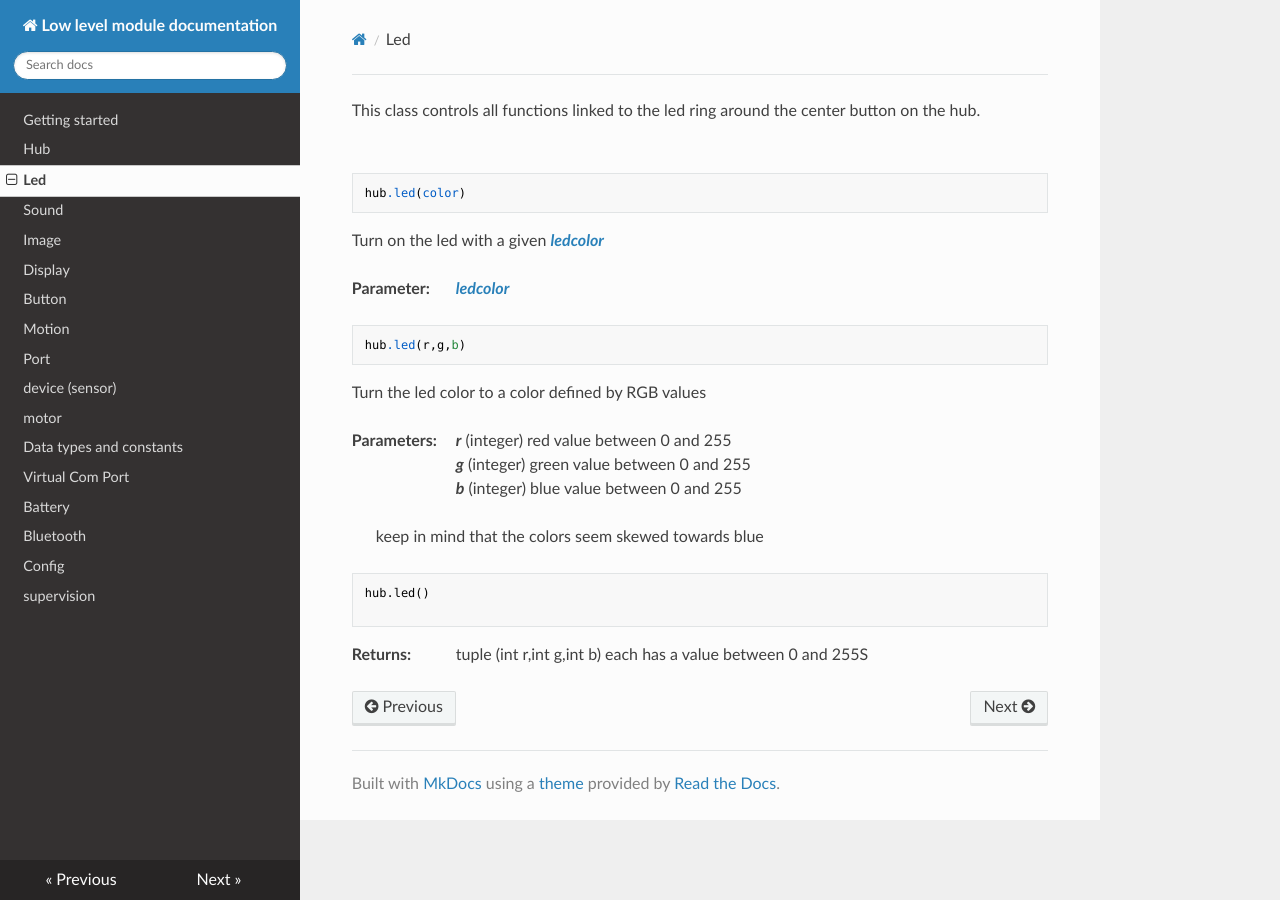
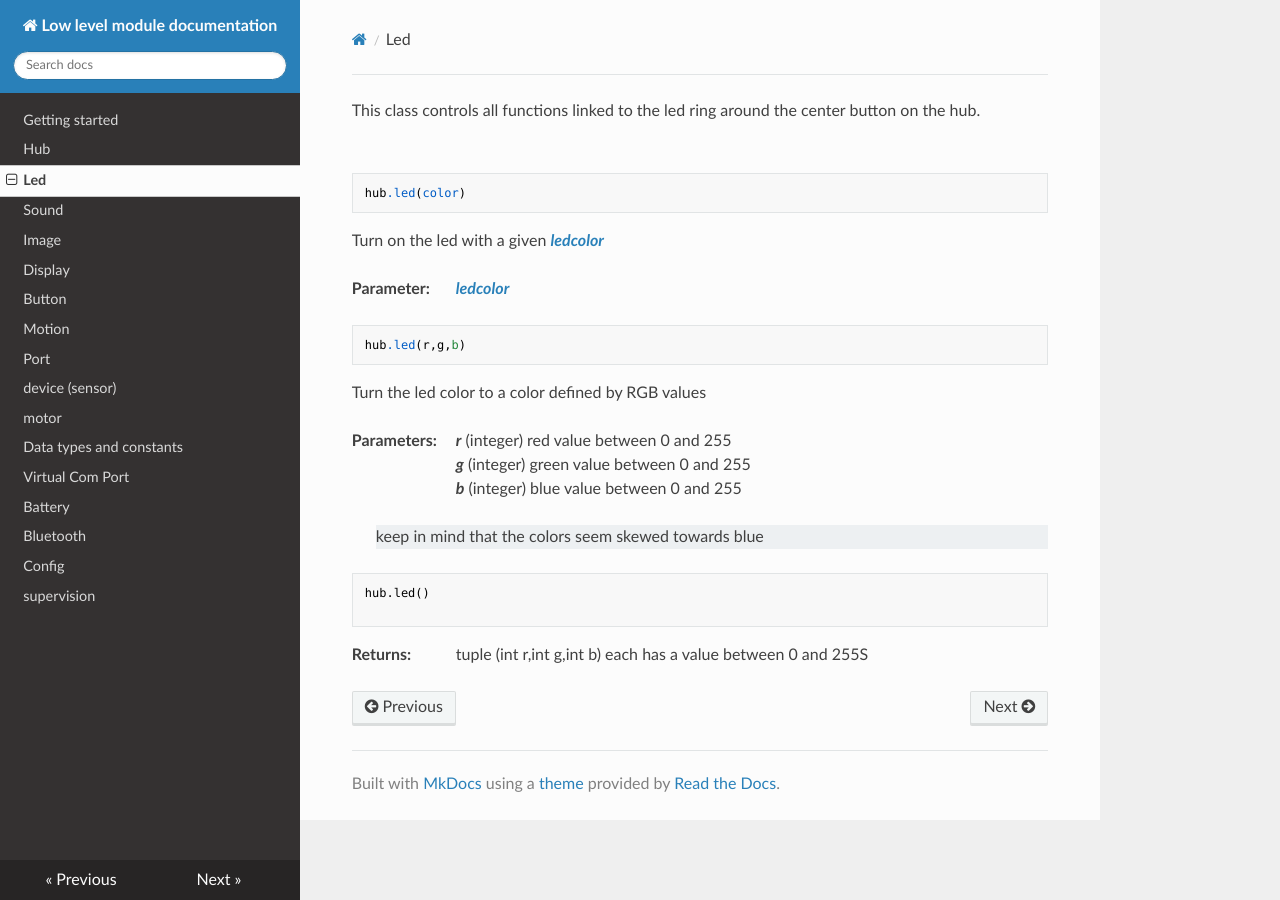
Before and after one commit to NStrijbosch/hub-module-notes, an MkDocs documentation site: the page built from docs/led.md, in a window 1280 px wide. Built offline with MkDocs 1.6.1, drawn with Linux system fonts in a browser that asks for light colours; nearby versions of some CDN libraries.

Commit message:
Update custom.css

```diff
--- a/docs/custom.css
+++ b/docs/custom.css
@@ -12,6 +12,8 @@ code {    background: #e7f2fa;    color: #2980B9;    border-top: solid 3px #6ab0
 h1 {font-size: 150%;}
 h2 {font-size: 10%; visibility:hidden;}
 h3 {font-size: 100%}
+
+blockquote{background: #edf0f2}
 
 .hljs-string {
   color: #59cc33;
```
